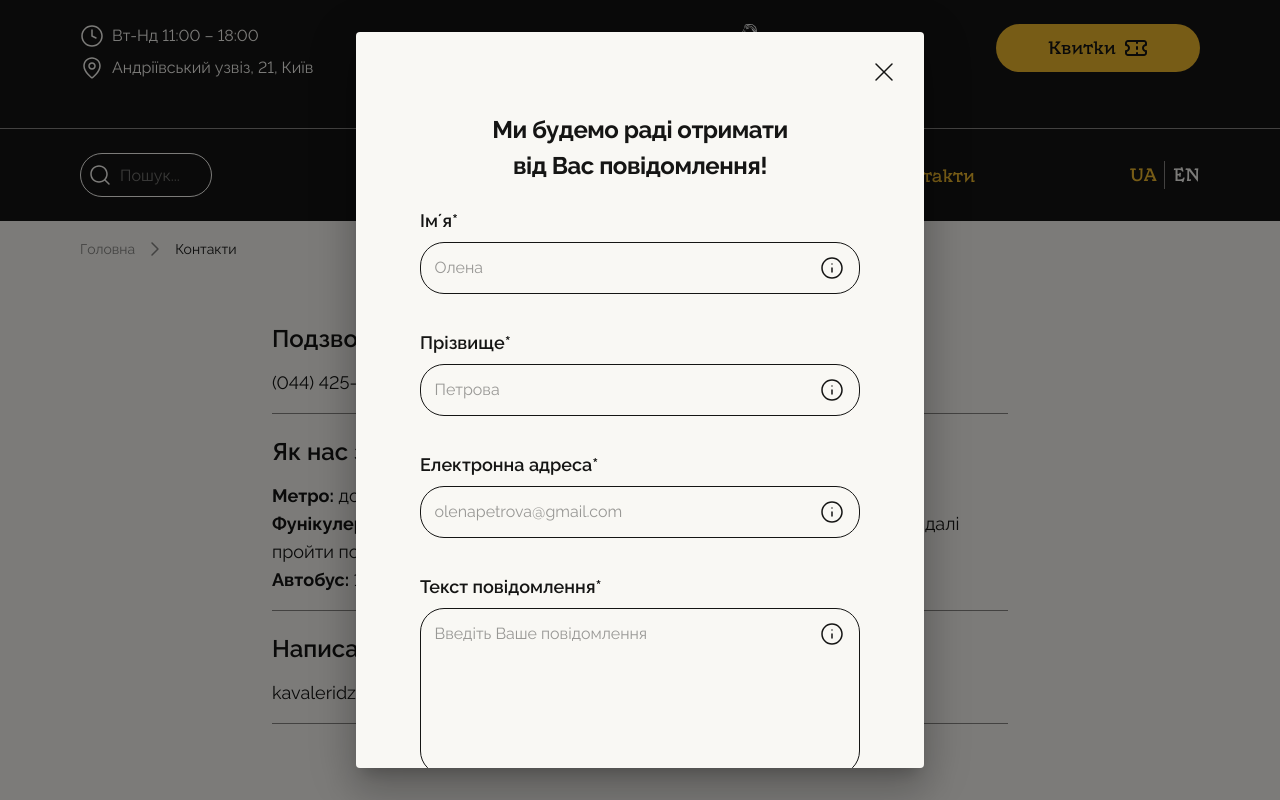
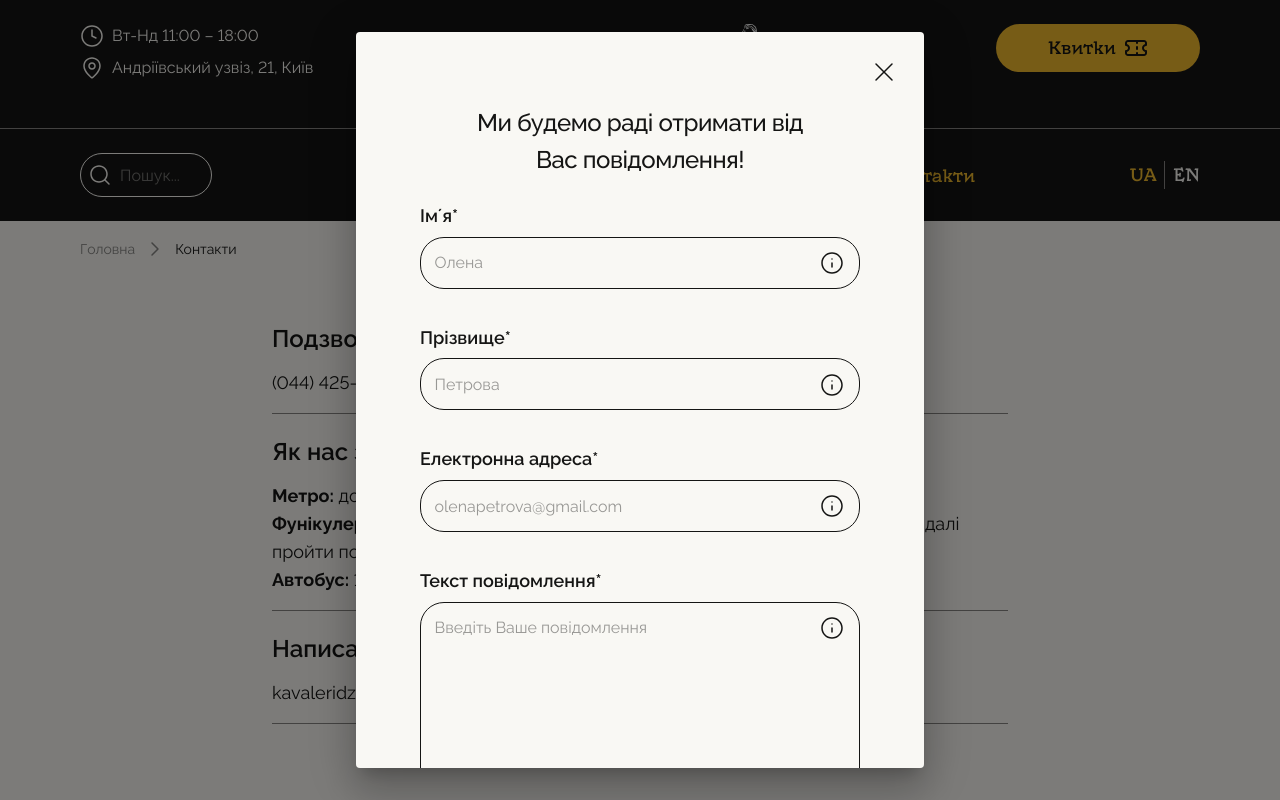
Before and after one commit to web-synergy/museum-main, a React (Vite) app: page /contacts in a window 1280 px wide. Both pictures are taken after a click on the button "kavaleridzemuseum@gmail.com". Shown: the top 800 px of the page. Built offline with nearby package versions, Linux system fonts and the light colour scheme.

Commit message:
fix line-heigth

```diff
--- a/src/components/Form/FeedBackForm.tsx
+++ b/src/components/Form/FeedBackForm.tsx
@@ -84,13 +84,13 @@ const FeedBackForm: FC<FeedBackFormProps> = ({ handleClose, open, handleClickBut
         <Typography
           sx={{
             m: '0 auto',
-            pt: 10,
+            pt: { xs: 10, md: 9 },
             textAlign: 'center',
             width: { xs: '230px', md: '334px' },
             fontSize: { xs: '18px', md: '24px' },
-            lineHeight: { xs: '24px', md: '36px' },
+            lineHeight: 'normal',
             letterSpacing: { xs: '-0.36px', md: '-0.48px' },
-            fontWeight: '700',
+            fontWeight: { xs: '700', md: '500' },
           }}>
           Ми будемо раді отримати від Вас повідомлення!
         </Typography>
@@ -135,7 +135,7 @@ const FeedBackForm: FC<FeedBackFormProps> = ({ handleClose, open, handleClickBut
               control={control}
               error={errors.message}
               isMulti={true}
-              rows={6}
+              rows={7.51}
               placeholder={'Введіть Ваше повідомлення'}
               label={'Текст повідомлення*'}
               name={'message'}
```
